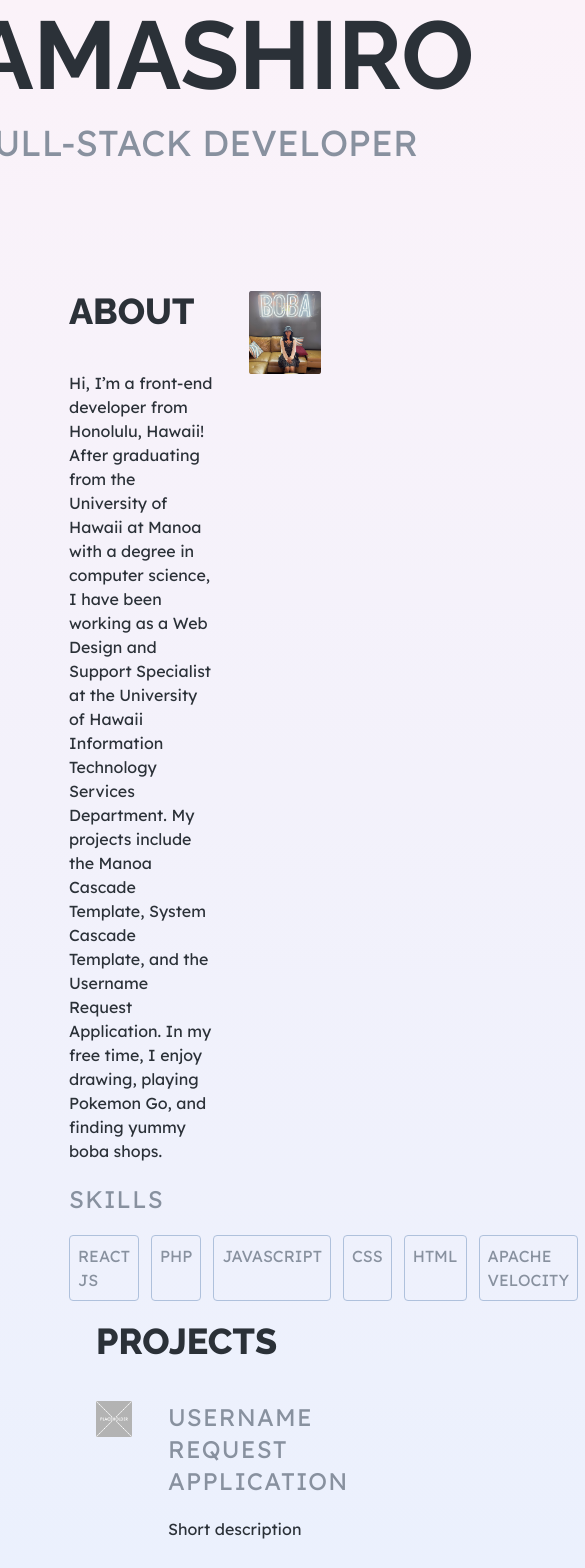
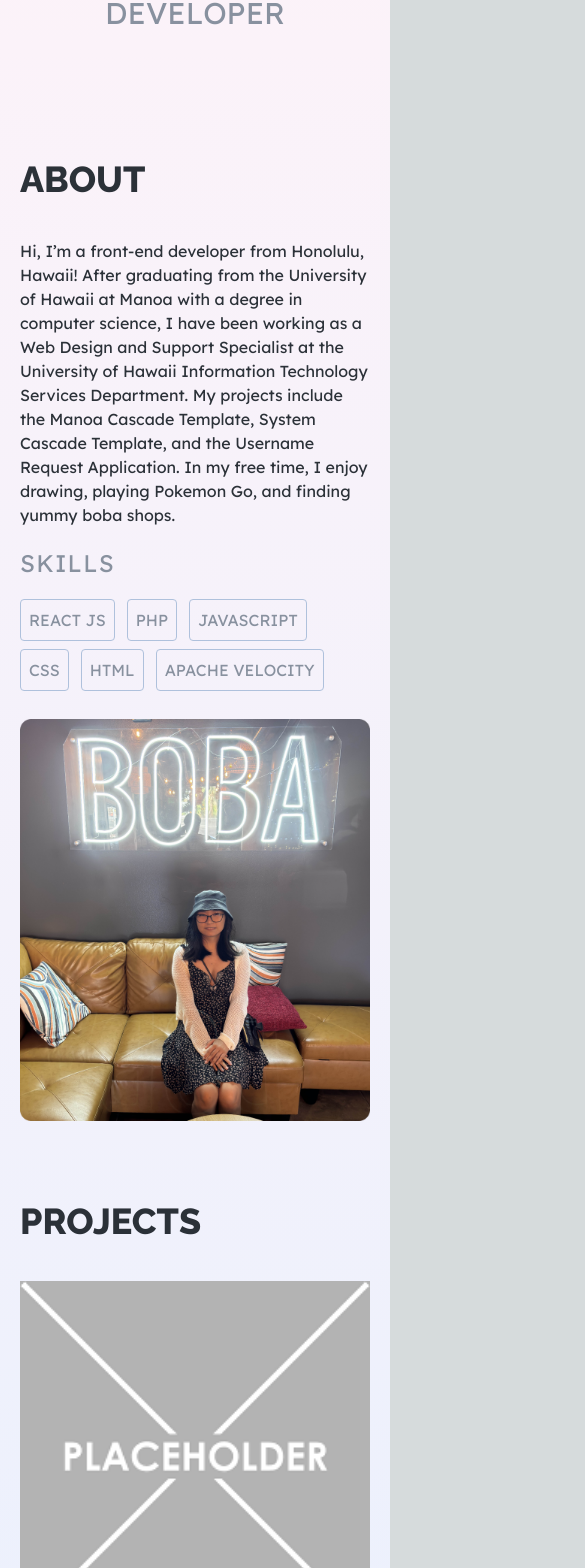
Before and after one commit to kellikt/portfolio, a Next.js app: page / in a window 390 px wide. Shown: the part 389-1957 px from the top of the page, 585 px wide, since content can reach past the window. Built offline with nearby package versions, Linux system fonts and the light colour scheme.

Commit message:
responsiveness

```diff
--- a/src/app/page.tsx
+++ b/src/app/page.tsx
@@ -35,7 +35,7 @@ export default function Home() {
   const isVisible3 = useIsVisible(ref3);
 
   return (
-    <main className="flex min-h-screen flex-col items-center justify-between p-24">
+    <main className="flex min-h-screen flex-col items-center justify-between md:p-24 py-24 px-5">
       <Hero />
       <div
         ref={ref1}
@@ -43,7 +43,7 @@ export default function Home() {
           isVisible1 ? "opacity-100" : "opacity-0"
         }`}
       >
-        <div className="col-span-5">
+        <div className="lg:col-span-5 col-span-8">
           <h2
             id="about"
             className="font-heading font-extrabold uppercase text-4xl mb-10"
@@ -63,23 +63,23 @@ export default function Home() {
           <h3 className="uppercase text-2xl tracking-wider mb-5 text-primary-800">
             Skills
           </h3>
-          <ul className="uppercase flex text-primary-800">
-            <li className="border rounded border-black p-2 w-fit me-3 border-primary-600">
+          <ul className="uppercase flex flex-wrap text-primary-800 mb-5 lg:mb-0 sm:text-sm">
+            <li className="border rounded border-black p-2 w-fit me-3 md:mb-0 mb-2 border-primary-600">
               React JS
             </li>
-            <li className="border rounded border-black p-2 w-fit me-3 border-primary-600">
+            <li className="border rounded border-black p-2 w-fit me-3 md:mb-0 mb-2 border-primary-600">
               PHP
             </li>
-            <li className="border rounded border-black p-2 w-fit me-3 border-primary-600">
+            <li className="border rounded border-black p-2 w-fit me-3 md:mb-0 mb-2 border-primary-600">
               Javascript
             </li>
-            <li className="border rounded border-black p-2 w-fit me-3 border-primary-600">
+            <li className="border rounded border-black p-2 w-fit me-3 md:mb-0 mb-2 border-primary-600">
               CSS
             </li>
-            <li className="border rounded border-black p-2 w-fit me-3 border-primary-600">
+            <li className="border rounded border-black p-2 w-fit me-3 md:mb-0 mb-2 border-primary-600">
               HTML
             </li>
-            <li className="border rounded border-black p-2 w-fit me-3 border-primary-600">
+            <li className="border rounded border-black p-2 w-fit me-3 md:mb-0 mb-2 border-primary-600">
               Apache Velocity
             </li>
           </ul>
@@ -87,7 +87,7 @@ export default function Home() {
         <Image
           src="/profile.png"
           alt="Kelli Tamashiro"
-          className="dark:invert col-span-3"
+          className="dark:invert lg:col-span-3 col-span-8 w-full"
           width={500}
           height={24}
           priority
@@ -95,7 +95,7 @@ export default function Home() {
       </div>
       <div
         ref={ref2}
-        className={`py-5 w-full transition-opacity ease-in duration-700 ${
+        className={`lg:py-5 py-20 w-full transition-opacity ease-in duration-700 ${
           isVisible2 ? "opacity-100" : "opacity-0"
         }`}
       >
@@ -109,12 +109,12 @@ export default function Home() {
           <Image
             src="/placeholder.png"
             alt="Kelli Tamashiro"
-            className="dark:invert col-span-2"
+            className="dark:invert md:col-span-2 col-span-8 w-full"
             width={500}
             height={24}
             priority
           />
-          <div className="col-span-6">
+          <div className="md:col-span-6 col-span-8">
             <h3 className="uppercase text-2xl tracking-wider mb-5 text-primary-800">
               Username Request Application
             </h3>
--- a/src/components/hero.tsx
+++ b/src/components/hero.tsx
@@ -1,10 +1,10 @@
 export default function Hero() {
   return (
     <div className="py-32">
-      <h1 className="font-heading font-bold text-8xl uppercase mb-5">
+      <h1 className="font-heading font-bold lg:text-8xl md:text-6xl text-4xl uppercase mb-5 text-center">
         Kelli Tamashiro
       </h1>
-      <p className="text-center text-4xl uppercase text-primary-800">
+      <p className="text-center md:text-4xl text-3xl uppercase text-primary-800">
         Full-Stack Developer
       </p>
     </div>
--- a/src/components/nav.tsx
+++ b/src/components/nav.tsx
@@ -1,6 +1,6 @@
 export default function Navbar() {
   return (
-    <nav className="pt-10 font-heading uppercase fw-3 font-semibold text-3xl tracking-wider px-24 flex">
+    <nav className="pt-10 font-heading uppercase fw-3 font-semibold md:text-3xl text-base tracking-wider md:px-24 px-5 flex">
       <ul className="flex ml-auto mr-0">
         <li className="me-8">
           <a href="#about">About</a>
```
